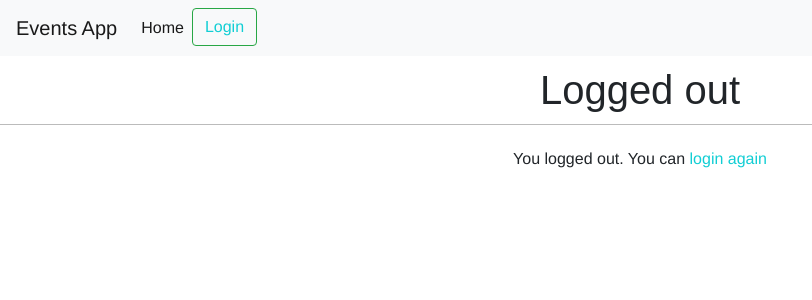
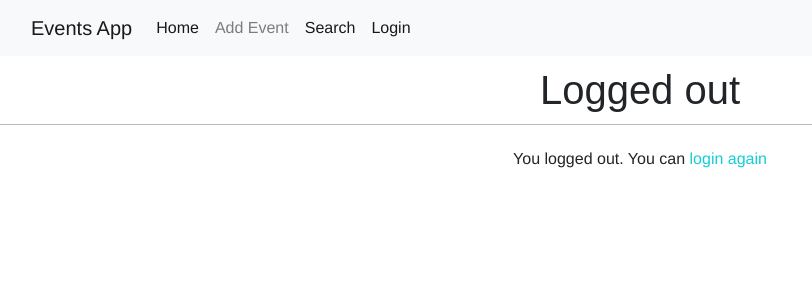
Before and after one commit to mmostafa74/events-web-app, a Django app: template templates/registration/logged_out.html in a window 1280 px wide. Shown: the top 300 px of the page, without its empty margins (0-812 px from the left). Run offline with Django 3.2, Linux system fonts and the light colour scheme; the template is opened without the code that fills it, so the values that code supplies are empty; some libraries are stand-ins or nearby versions; some web fonts are replaced.

Commit message:
Updating navbar

```diff
--- a/templates/base.html
+++ b/templates/base.html
@@ -14,26 +14,46 @@
   </head>
   <body>
     <nav class="navbar navbar-expand-lg navbar-light bg-light">
-      <a class="navbar-brand" href="{% url 'users:dashboard' %}">Events App</a>
-      <button class="navbar-toggler" type="button" data-toggle="collapse" data-target="#navbarNav" aria-controls="navbarNav" aria-expanded="false" aria-label="Toggle navigation">
+      <div class="container-fluid">
+        <a class="navbar-brand" href="{% url 'events:event_list' %}">Events App</a>
+        <button class="navbar-toggler" type="button" data-bs-toggle="collapse" data-bs-target="#navbarSupportedContent" aria-controls="navbarSupportedContent" aria-expanded="false" aria-label="Toggle navigation">
           <span class="navbar-toggler-icon"></span>
         </button>
-      <div class="collapse navbar-collapse" id="navbarNav">
-        <ul class="navbar-nav">
+        <div class="collapse navbar-collapse" id="navbarSupportedContent">
+          <ul class="navbar-nav me-auto mb-2 mb-lg-0">
+            <li class="nav-item">
+              <a class="nav-link active" aria-current="page" href="{% url 'events:event_list' %}">Home</a>
+            </li>
+            {% if request.user.is_authenticated %}
               <li class="nav-item active">
-            <a class="nav-link" href="{% url 'users:dashboard' %}">Home <span class="sr-only">(current)</span></a>
+                <a class="nav-link" href="{% url 'events:add_event' %}">Add Event</a>
               </li>
-          <li>
-            <span class="btn btn-outline-success my-2 my-sm-0">
-                  {% if request.user.is_authenticated %}
-                    Hello {{ request.user.email }},
-                    <a href="{% url "logout" %}">Logout</a>
+              <li class="nav-item">
+                <a class="nav-link active" href="{% url 'events:event_search' %}" tabindex="-1" aria-disabled="true">Search</a>
+              </li>
+              <li class="nav-item dropdown active">
+                <a class="nav-link dropdown-toggle" href="#" id="navbarDropdown" role="button" data-toggle="dropdown" aria-haspopup="true" aria-expanded="false">
+                  Hi {{ request.user.get_username }}
+                </a>
+                <div class="dropdown-menu" aria-labelledby="navbarDropdown">
+                  <a class="dropdown-item" href="{% url 'password_change' %}">Change Password</a>
+                    <div class="dropdown-divider"></div>
+                  <a class="dropdown-item" href="{% url 'logout' %}">Logout</a>
+                </div>
+              </li>
             {% else %}
-                    <a href="{% url "login" %}">Login</a>
+              <li class="nav-item disabled">
+                <a class="nav-link" href="#">Add Event</a>
+              </li>
+              <li class="nav-item">
+                <a class="nav-link active" href="{% url 'events:event_search' %}" tabindex="-1" aria-disabled="true">Search</a>
+              </li>
+              <li class="nav-item active">
+                <a class="nav-link" href="{% url 'login' %}" tabindex="-1">Login</a>
+              </li>
             {% endif %}
-            </span>
-          </li>
           </ul>
+        </div>
       </div>
     </nav>
     <div id="content">
```
Lines whose indentation alone changed are shown as unchanged.
